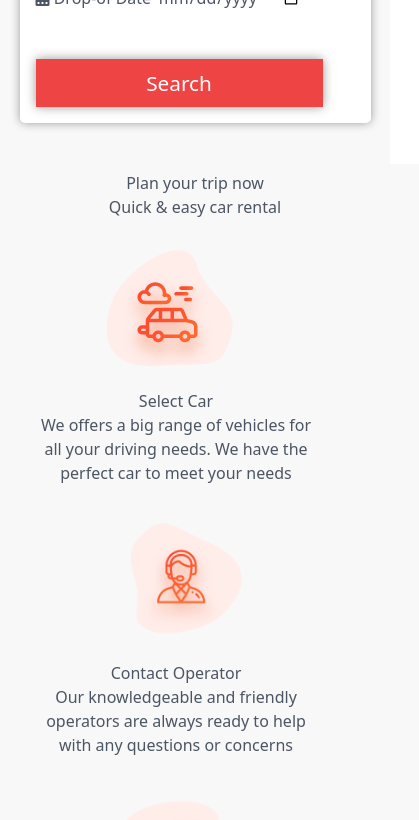
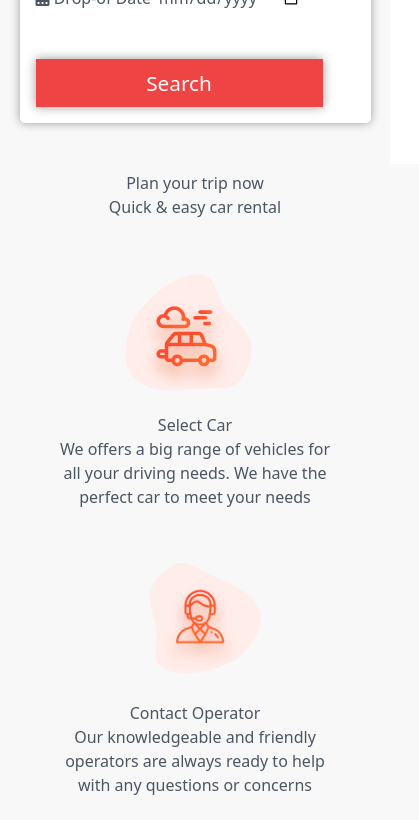
Before and after one commit to HasibulHasanRokib/reactjs-Car-Rental, a React (Vite) app: page / in a window 390 px wide. Shown: the part 680-1500 px from the top of the page, 419 px wide, since content can reach past the window. Built offline with nearby package versions, Linux system fonts and the light colour scheme.

Commit message:
Initial commit

```diff
--- a/src/Components/Home/Home.css
+++ b/src/Components/Home/Home.css
@@ -336,14 +336,21 @@ overflow-y:scroll;
         grid-template-columns: auto;
     }
     .plan-section{
-        width: 100%;
-        margin: 1rem 0;
+       margin: 1rem 0;
+       width: 100%;
+       padding: 2rem 0;
     }
     .plan-card{
-        grid-template-columns: auto;
-        margin: 0;
+    display: flex;
+    flex-direction: column;
+    margin: 1rem 0;
+    justify-content: center;
+    align-items: center;
     }
     .card{
+        width: 18rem;
+        padding: 0.5rem;
+        align-items: center;
         margin-top: 1rem;
     }
     .models-section{
@@ -365,7 +372,6 @@ overflow-y:scroll;
     }
     .choose-section{
         width: 100%;
-        margin: 1rem;
     }
     .deals-section{
         width: 100%;
@@ -407,8 +413,13 @@ overflow-y:scroll;
         width: 100%;
     }
     .up-btn{
+        display: none;
         left: 80%;
         top: 85%;
         border: 2px solid #fff;
     }
+.download-img{
+    width: 22rem;
 }
+
+}
```
